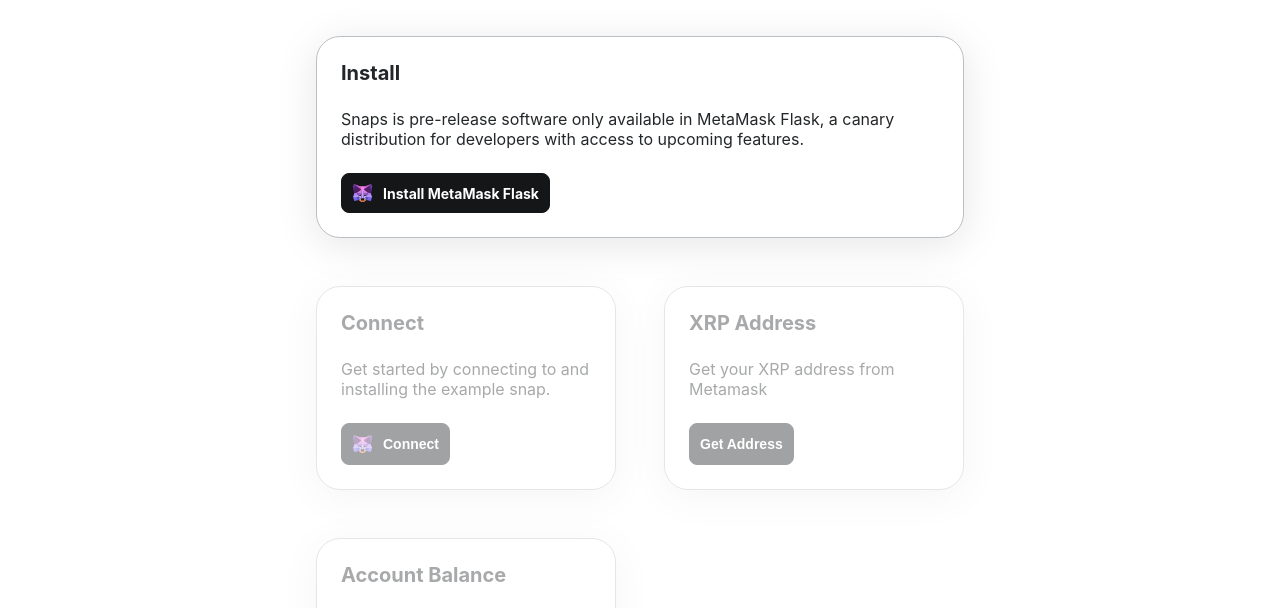
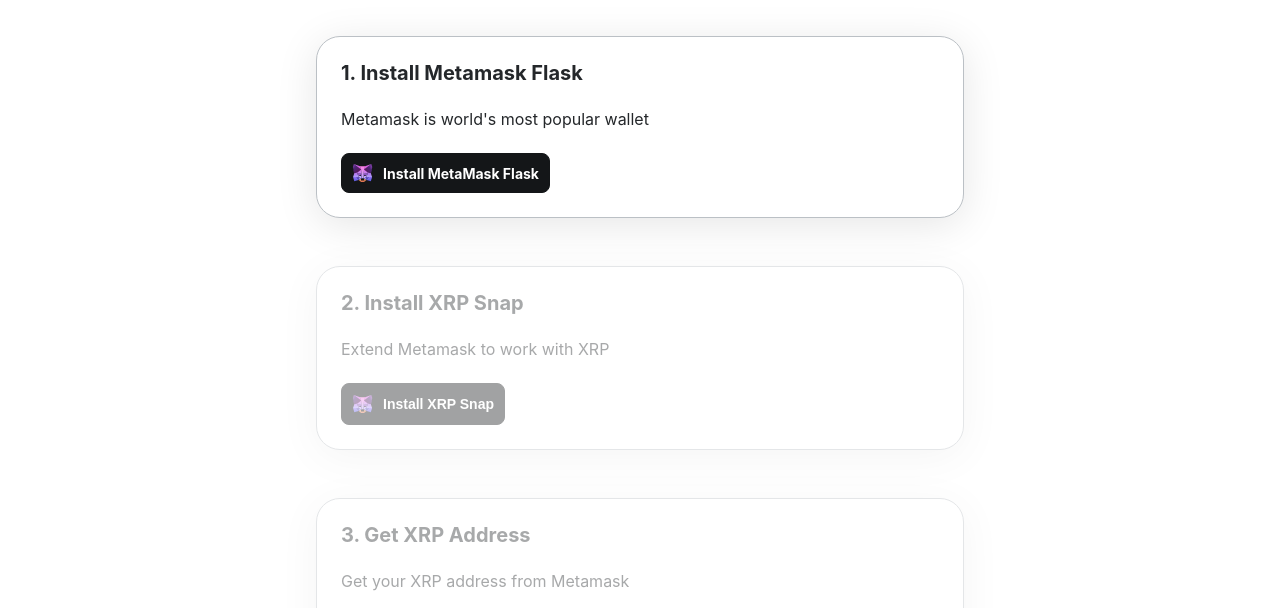
Before and after one commit to chucklam/snap_xrpl, a Gatsby site in the folder packages/site/: page / in a window 1280 px wide. Shown: the part 279-887 px from the top of the page. Built offline with nearby package versions, Linux system fonts and the light colour scheme; Gatsby itself is replaced by a stand-in of ours.

Commit message:
Show user completion progress

```diff
--- a/packages/site/src/components/Buttons.tsx
+++ b/packages/site/src/components/Buttons.tsx
@@ -80,7 +80,7 @@
   return (
     <Button {...props}>
       <FlaskFox />
-      <ButtonText>Connect</ButtonText>
+      <ButtonText>Install XRP Snap</ButtonText>
     </Button>
   );
 };
--- a/packages/site/src/components/Card.tsx
+++ b/packages/site/src/components/Card.tsx
@@ -49,9 +49,7 @@
   const { title, description, button } = content;
   return (
     <CardWrapper fullWidth={fullWidth} disabled={disabled}>
-      {title && (
-        <Title>{title}</Title>
-      )}
+      {title && <Title>{title}</Title>}
       <Description>{description}</Description>
       {button}
     </CardWrapper>
--- a/packages/site/src/pages/index.tsx
+++ b/packages/site/src/pages/index.tsx
@@ -6,7 +6,7 @@
   connectSnap,
   getSnap,
   sendGetAddress,
-  shouldDisplayReconnectButton,
+  // shouldDisplayReconnectButton,
 } from '../utils';
 import {
   ConnectButton,
@@ -167,24 +167,19 @@
             <b>An error happened:</b> {state.error.message}
           </ErrorMessage>
         )}
-        {!state.isFlask && (
         <Card
           content={{
-              title: 'Install',
-              description:
-                'Snaps is pre-release software only available in MetaMask Flask, ' +
-                'a canary distribution for developers with access to upcoming features.',
+            title: '1. Install Metamask Flask',
+            description: "Metamask is world's most popular wallet",
             button: <InstallFlaskButton />,
           }}
           fullWidth
+          disabled={state.isFlask}
         />
-        )}
-        {!state.installedSnap && (
         <Card
           content={{
-              title: 'Connect',
-              description:
-                'Get started by connecting to and installing the example snap.',
+            title: '2. Install XRP Snap',
+            description: 'Extend Metamask to work with XRP',
             button: (
               <ConnectButton
                 onClick={handleConnectClick}
@@ -192,9 +187,9 @@
               />
             ),
           }}
-            disabled={!state.isFlask}
+          fullWidth
+          disabled={!state.isFlask || Boolean(state.installedSnap)}
         />
-        )}
         {/* {shouldDisplayReconnectButton(state.installedSnap) && (
           <Card
             content={{
@@ -214,7 +209,7 @@
         )} */}
         <Card
           content={{
-            title: 'XRP Address',
+            title: '3. Get XRP Address',
             description: xrpAddress || 'Get your XRP address from Metamask',
             button: (
               <GetXrpAddressButton
@@ -224,17 +219,13 @@
             ),
           }}
           disabled={!state.installedSnap || Boolean(xrpAddress)}
-          fullWidth={
-            state.isFlask &&
-            Boolean(state.installedSnap) &&
-            !shouldDisplayReconnectButton(state.installedSnap)
-          }
+          fullWidth
         />
         <Card
           content={{
-            title: 'Account Balance',
+            title: '4. Check Account Balance',
             description: xrpBalance
-              ? `${xrpBalance} XRP`
+              ? (<div>{xrpAddress} has <b>{xrpBalance} XRP</b></div>)
               : 'Get your XRP balance',
             button: (
               <GetXrpBalanceButton
@@ -244,11 +235,7 @@
             ),
           }}
           disabled={!state.installedSnap || !xrpAddress}
-          fullWidth={
-            state.isFlask &&
-            Boolean(state.installedSnap) &&
-            !shouldDisplayReconnectButton(state.installedSnap)
-          }
+          fullWidth
         />
         {/* <Notice>
           <p>
```
Lines whose indentation alone changed are shown as unchanged.
